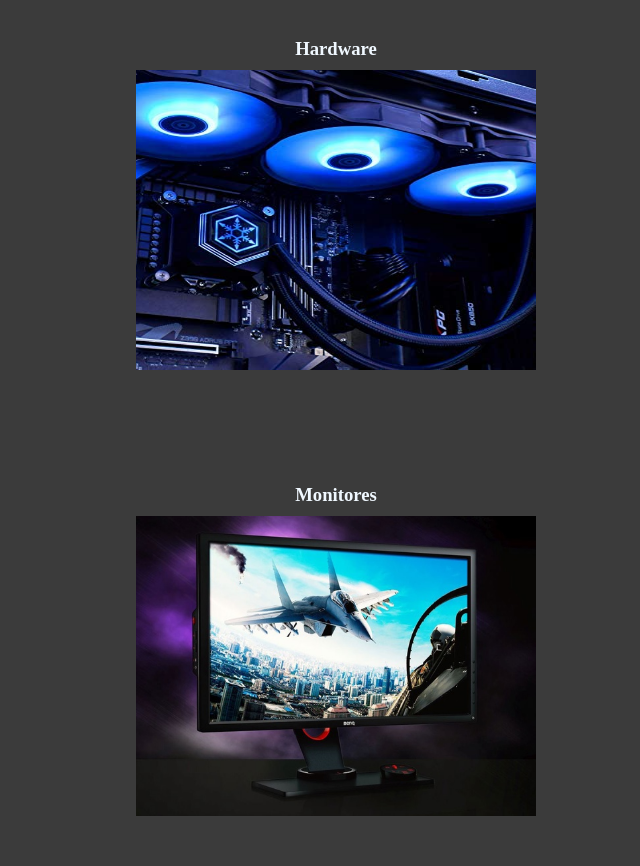
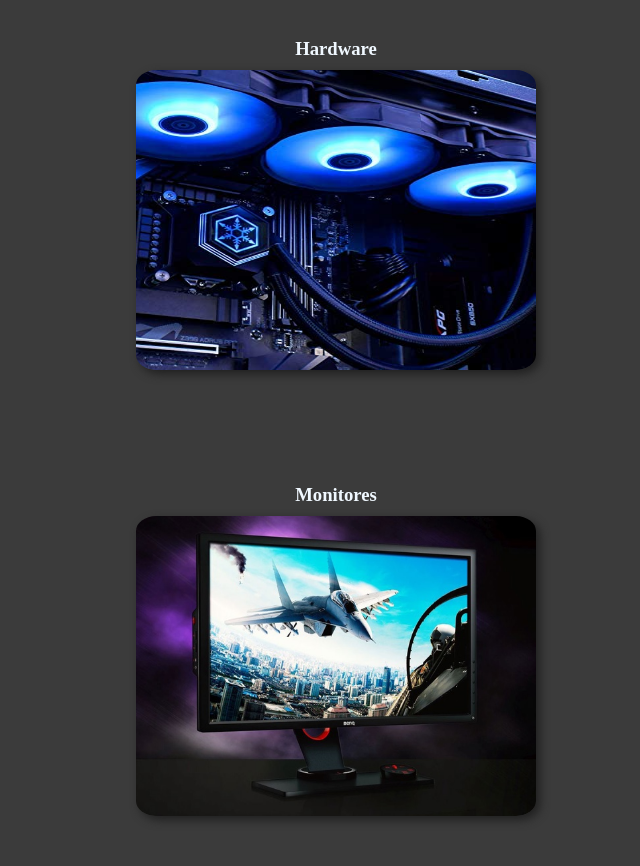
Before and after one commit to Romaa83/TP1_AW1, a website: page index.html in a window 1280 px wide. Shown: the part 1184-2050 px from the top of the page, 304-944 px from the left. Drawn offline with Linux system fonts and the light colour scheme.

Commit message:
sombra categorias

```diff
--- a/css/style.css
+++ b/css/style.css
@@ -55,9 +55,19 @@ main{
     padding: 10px;
 }
 
-.menu__categoria{
-    width: 100%;
+.Monitores img{
+    border-radius: 5%;
+    box-shadow: 4px 4px 10px #202020
 }
+.Perifericos img{
+    border-radius: 5%;
+    box-shadow: 4px 4px 10px #202020
+}
+.Hardware img{
+    border-radius: 5%;
+    box-shadow: 4px 4px 10px #202020
+}
+
 
 .Categorias h3{
     text-align: center;
```
